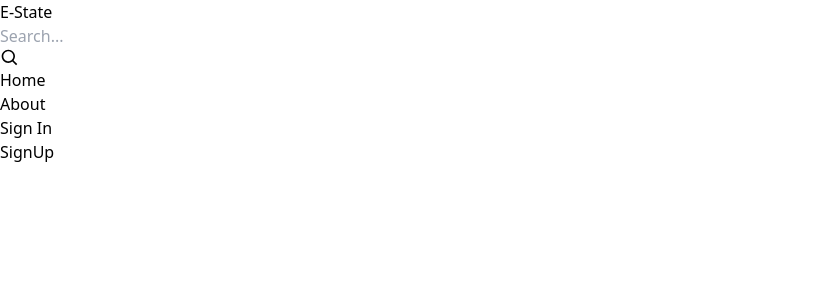
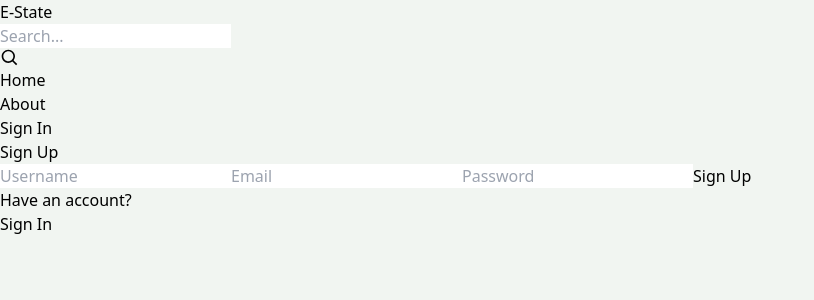
Before and after one commit to shikharpaudel/Real-Estate-App, a React (Vite) app in the folder frontend/: page /sign-up in a window 1280 px wide. Shown: the top 300 px of the page, without its empty margins (0-814 px from the left). Built offline with nearby package versions, Linux system fonts and the light colour scheme.

Commit message:
complete signUp page UI

```diff
--- a/frontend/src/App.jsx
+++ b/frontend/src/App.jsx
@@ -13,7 +13,7 @@
     <Routes>
     <Route path='/' element = {<Home/>}/>
     <Route path='/profile' element = {<Profile />}/>
-    <Route path='/sign-in' element = {<SignIn />}/>
+    <Route path='/sign-in' element = {<SignUp />}/>
     <Route path='/sign-up' element = {<SignUp />}/>
     <Route path='/about' element = {<About />} />
     </Routes>
--- a/frontend/src/index.css
+++ b/frontend/src/index.css
@@ -1,3 +1,6 @@
 @tailwind base;
 @tailwind components;
 @tailwind utilities;
+body{
+    background-color: rgb(241,245,241);
+}
--- a/frontend/src/pages/SignUp.jsx
+++ b/frontend/src/pages/SignUp.jsx
@@ -1,8 +1,21 @@
 import React from 'react'
-
+import { Link } from 'react-router-dom'
 const SignUp = () => {
   return (
-    <div>SignUp</div>
+    <div className='p-3 max-w-lg mx-auto'>
+    <h1 className='text-3xl font-semibold text-center my-7'>Sign Up</h1>
+    <form className='flex flex-col gap-4'>
+    <input type = "text" id = "username" name = "username" placeholder='Username' className='border p-3 rounded-lg' />
+    <input type = "email" id = "email" name = "email" placeholder='Email' className='border p-3 rounded-lg' />
+    <input type = "password" id = "password" name = "password" placeholder='Password' className='border p-3 rounded-lg'/>
+    <button className='bg-slate-700 p-3 text-white uppercase rounded-lg hover:opacity-95 disabled:opacity-80'>Sign Up</button>
+    </form>
+    <div className='flex flex-row mt-5 gap-2'>
+    <p>Have an account?</p>
+    <Link to = "/sign-In"> <span className='text-blue-700'>Sign In</span></Link>
+
+    </div>
+    </div>
   )
 }
 
```
